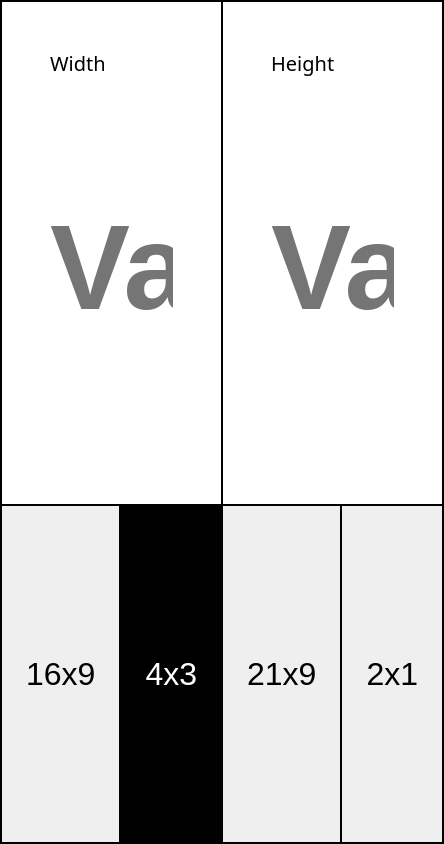
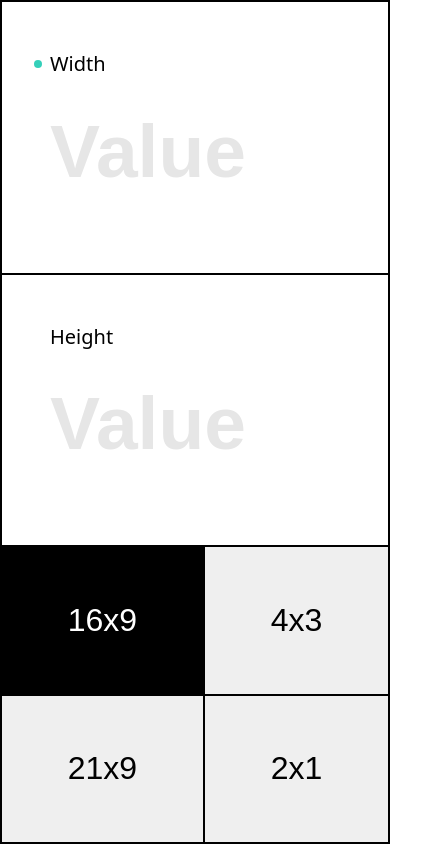
Before and after one commit to plainspace/aspect-ratio, a Next.js app: page / in a window 390 px wide. Shown: the whole page, 444 px wide, since content can reach past the window. Built offline with nearby package versions, Linux system fonts and the light colour scheme.

Commit message:
clean up

```diff
--- a/components/BigInput.jsx
+++ b/components/BigInput.jsx
@@ -13,11 +13,13 @@ class BigInput extends React.Component {
   render() {
     const value = this.props.value
     const label = this.props.label
-    const cx = this.props.className
+    const isActive = this.props.isActive
+    const cx = `input ${isActive ? 'active' : ''}`
     return (
-      <div className="input">
+      <div className={cx}>
         <label className="input__label">{label}</label>
         <input
+          type="number"
           className="input__field"
           value={value}
           placeholder="Value"
--- a/components/newcalculator.jsx
+++ b/components/Calculator.jsx
@@ -24,7 +24,6 @@ function getFactors(ratio) {
       factors.wRatio = 2
       factors.hRatio = 1
   }
-  console.log(factors)
   return factors
 }
 
@@ -54,7 +53,7 @@ class Calculator extends React.Component {
     this.state = {
       value: '',
       lastChanged: 'width',
-      ratio: '43'
+      ratio: '169'
     }
     this.handleWidthChange = this.handleWidthChange.bind(this)
     this.handleHeightChange = this.handleHeightChange.bind(this)
@@ -94,11 +93,13 @@ class Calculator extends React.Component {
           value={width}
           label="Width"
           onChange={this.handleWidthChange}
+          isActive={lastChanged === 'width'}
         />
         <BigInput
           value={height}
           label="Height"
           onChange={this.handleHeightChange}
+          isActive={lastChanged === 'height'}
         />
         <RatioSwitch
           onChange={this.handleRatioChange}
--- a/components/calculator.js
+++ /dev/null
@@ -1,134 +0,0 @@
-import React, { Component } from 'react'
-import Debug from './debug'
-
-class Calculator extends Component {
-  constructor(props) {
-    super(props)
-    this.state = {
-      wRatio: 16,
-      hRatio: 9,
-      width: '',
-      height: '',
-      selectedRatio: 169,
-      lastUsedHeight: false
-    }
-  }
-
-  computeWidthFromHeight(height) {
-    const { wRatio, hRatio } = this.state
-    let newWidth = Math.round((height / hRatio) * wRatio)
-    if (newWidth == 0) {
-      newWidth = ''
-    }
-    return newWidth
-  }
-
-  computeHeightFromWidth(width) {
-    const { wRatio, hRatio } = this.state
-    let newHeight = Math.round((width / wRatio) * hRatio)
-    if (newHeight == 0) {
-      newHeight = ''
-    }
-    return newHeight
-  }
-
-  onHeightChange(val) {
-    console.log('onHeightChange')
-    let newWidth = this.computeWidthFromHeight(val)
-    this.setState({ width: newWidth, height: val })
-  }
-
-  onWidthChange(val) {
-    console.log('onWidthChange')
-    let newHeight = this.computeHeightFromWidth(val)
-    this.setState({ width: val, height: newHeight })
-  }
-
-  onChangeRatio(val) {
-    console.log('onChangeRatio')
-    let wRatio, hRatio
-    switch (val) {
-      case '169':
-        wRatio = 16
-        hRatio = 9
-        break
-      case '43':
-        wRatio = 4
-        hRatio = 3
-        break
-      case '219':
-        wRatio = 21
-        hRatio = 9
-        break
-      case '21':
-        wRatio = 2
-        hRatio = 1
-    }
-
-    this.setState({
-      wRatio,
-      hRatio,
-      selectedRatio: parseInt(val)
-    })
-  }
-  render() {
-    return (
-      <div>
-        <Debug {...this.state} />
-        <div className="inputs">
-          <div
-            id="169"
-            checked={this.state.selectedRatio === 169}
-            onClick={e => {
-              this.onChangeRatio(e.target.id)
-              this.onWidthChange(this.state.width)
-            }}
-          >
-            16x9
-          </div>
-          <label>
-            <input
-              type="radio"
-              value="43"
-              checked={this.state.selectedRatio === 43}
-              onChange={e => this.onChangeRatio(e.target.value)}
-            />
-            4x3
-          </label>
-          <label>
-            <input
-              type="radio"
-              value="219"
-              checked={this.state.selectedRatio === 219}
-              onChange={e => this.onChangeRatio(e.target.value)}
-            />
-            21x9
-          </label>
-          <label>
-            <input
-              type="radio"
-              value="21"
-              checked={this.state.selectedRatio === 21}
-              onChange={e => this.onChangeRatio(e.target.value)}
-            />
-            2x1
-          </label>
-        </div>
-        <span>Width</span>
-        <input
-          type="number"
-          value={this.state.width}
-          onChange={e => this.onWidthChange(e.target.value)}
-        />
-        <span>Height</span>
-        <input
-          type="number"
-          value={this.state.height}
-          onChange={e => this.onHeightChange(e.target.value)}
-        />
-      </div>
-    )
-  }
-}
-
-export default Calculator
--- a/components/debug.js
+++ /dev/null
@@ -1,13 +0,0 @@
-const Debug = ({ selectedRatio, wRatio, hRatio, width, height }) => {
-  return (
-    <div>
-      <p>The ratio ID is: {selectedRatio}</p>
-      <p>The width ratio is: {wRatio}</p>
-      <p>The height ratio is: {hRatio}</p>
-      <p>The current width is: {width}</p>
-      <p>The current height is: {height}</p>
-    </div>
-  )
-}
-
-export default Debug
--- a/pages/index.js
+++ b/pages/index.js
@@ -1,14 +1,13 @@
 import React from 'react'
 import Head from '../components/head'
-import Calculator from '../components/calculator'
-import NewCalculator from '../components/newcalculator'
+import Calculator from '../components/Calculator'
 
 import '../styles/style.scss'
 
 const Home = () => (
   <div>
     <Head title="Home" />
-    <NewCalculator />
+    <Calculator />
   </div>
 )
 
--- a/styles/style.scss
+++ b/styles/style.scss
@@ -12,11 +12,20 @@ body {
   font-family: 'Inter UI', system-ui;
 }
 
+input[type='number']::-webkit-inner-spin-button,
+input[type='number']::-webkit-outer-spin-button {
+  -webkit-appearance: none;
+  margin: 0;
+}
+
 .container {
   display: grid;
   min-height: 100vh;
-  grid-template-columns: repeat(4, 1fr);
-  grid-template-rows: 3fr 2fr;
+
+  @media (min-width: 768px) {
+    grid-template-columns: repeat(4, 1fr);
+    grid-template-rows: 3fr 2fr;
+  }
 }
 
 .input {
@@ -28,11 +37,38 @@ body {
 }
 
 .input:nth-child(2) {
-  border-left: 1px;
+  @media (max-width: 767px) {
+    border-top: 1px;
+  }
+  @media (min-width: 768px) {
+    border-left: 1px;
+  }
 }
 
 .input__label {
-  display: block;
+  display: flex;
+  position: relative;
+  align-items: center;
+}
+
+.input__label::before {
+  content: '';
+  display: inline-block;
+  position: absolute;
+  left: -16px;
+  height: 8px;
+  width: 8px;
+  border-radius: 100%;
+  background: #35d0ba;
+
+  opacity: 0;
+  transform: scale(0.9);
+  transition: all 500ms cubic-bezier(0.19, 1, 0.22, 1);
+}
+
+.input.active .input__label::before {
+  opacity: 1;
+  transform: scale(1);
 }
 
 .input__field {
@@ -40,21 +76,15 @@ body {
   border: 0;
   outline: 0;
   background: none;
-  font-size: 120px;
   font-weight: 900;
+  font-size: 75px;
+  @media (min-width: 768px) {
+    font-size: 120px;
+  }
 }
 
-.no-top {
-  border-top: 0;
-}
-.no-bottom {
-  border-bottom: 0;
-}
-.no-right {
-  border-right: 0;
-}
-.no-left {
-  border-left: 0;
+.input__field::placeholder {
+  color: #e6e6e6;
 }
 
 .ratio-button {
@@ -76,6 +106,14 @@ body {
   outline: 0;
 }
 
-.ratio-button:not(:first-of-type) {
-  border-left: 1px;
+@media (max-width: 767px) {
+  .ratio-button:nth-child(2n) {
+    border-left: 1px;
+  }
 }
+
+@media (min-width: 768px) {
+  .ratio-button:not(:first-of-type) {
+    border-left: 1px;
+  }
+}
```
